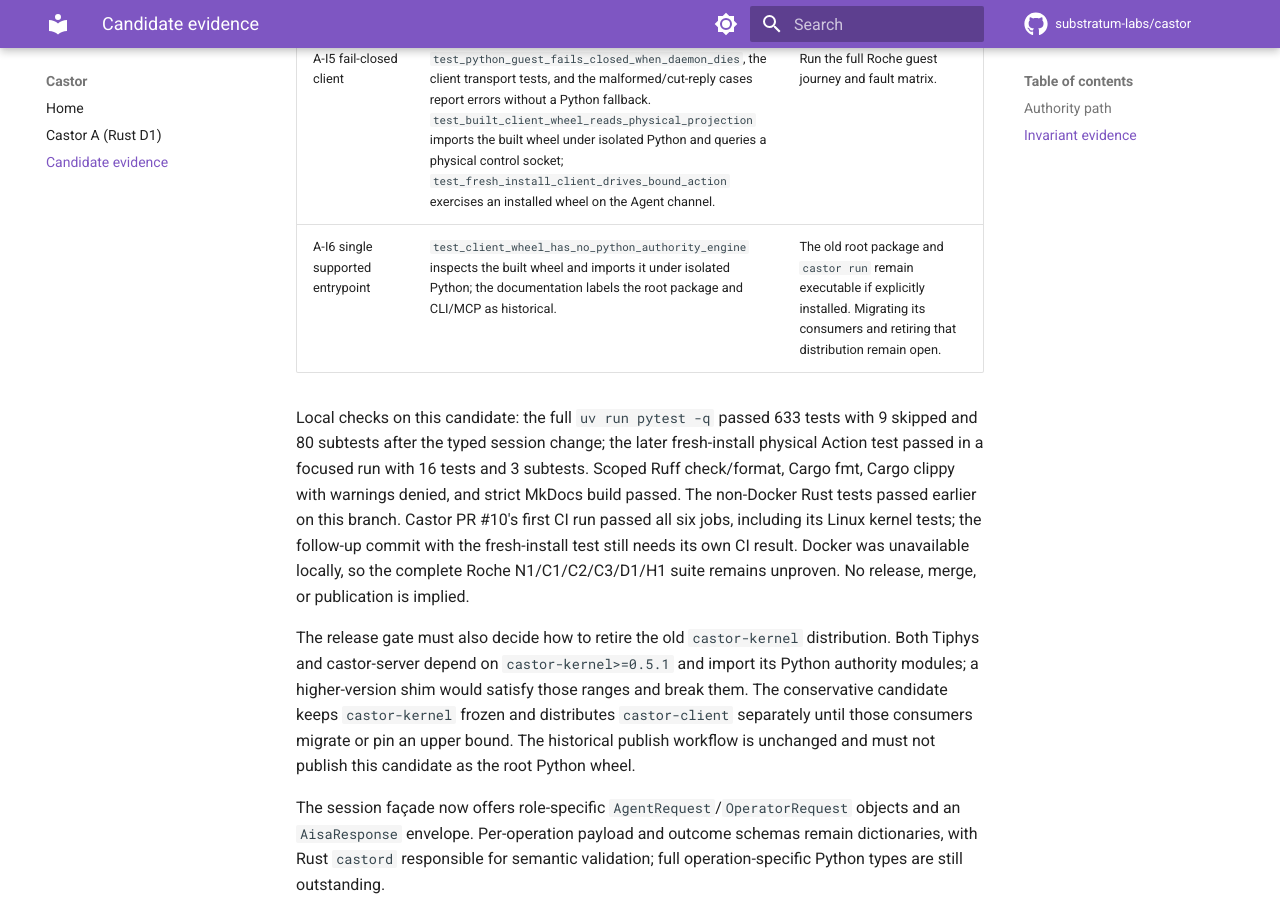
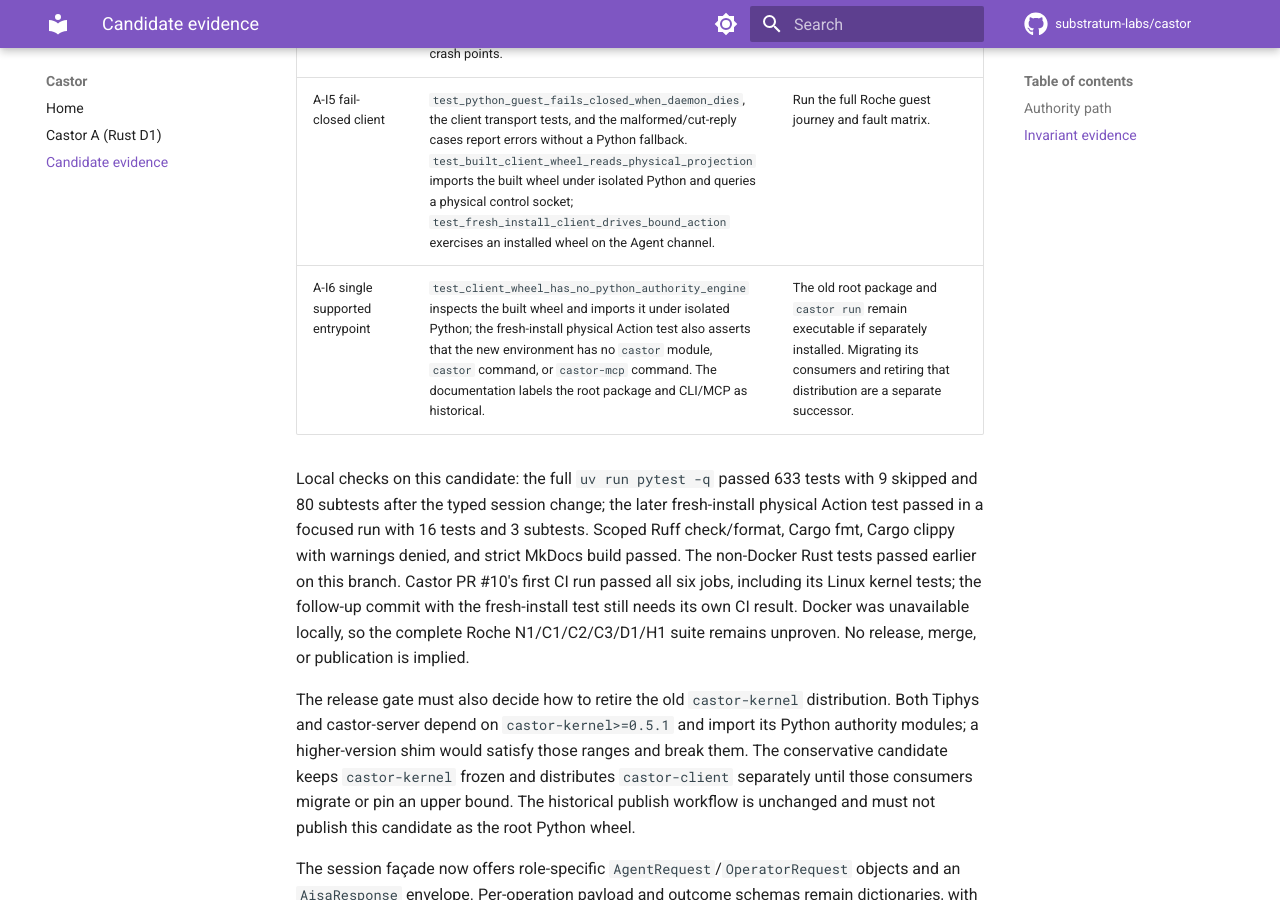
Before and after one commit to substratum-labs/castor, an MkDocs documentation site: the page built from docs/castor-a-conformance.md, in a window 1280 px wide and 900 px high, scrolled down 1101 px. Built offline with MkDocs 1.6.1 and Material for MkDocs 9.7.7, drawn with Linux system fonts in a browser that asks for light colours; comment, search, counter and statistics services are not loaded.

Commit message:
test: ensure clean client install excludes legacy entrypoints

```diff
--- a/docs/castor-a-conformance.md
+++ b/docs/castor-a-conformance.md
@@ -15,7 +15,7 @@ This page records the 2026-09-24 local candidate checks. It is not a release acc
 | A-I3 bound Action before effect | `test_fresh_install_client_drives_bound_action` installs the candidate wheel offline into a new environment, uses its Agent session to Arm and record dispatch against physical `castord`, then observes one trusted actuator effect and settlement. The existing cognitive recovery and dogfood tests cover binding and delivery order. | Run the full N1 trace against the exact candidate in Roche. |
 | A-I4 conservative crash recovery | `test_python_guest_observes_unknown_after_arm_and_restart` observes `ArmedUnknown` and zero actuator effects; existing R9 and C1–C3 harnesses cover later crash points. | Run the full Roche C1–C3 physical suite on CI. |
 | A-I5 fail-closed client | `test_python_guest_fails_closed_when_daemon_dies`, the client transport tests, and the malformed/cut-reply cases report errors without a Python fallback. `test_built_client_wheel_reads_physical_projection` imports the built wheel under isolated Python and queries a physical control socket; `test_fresh_install_client_drives_bound_action` exercises an installed wheel on the Agent channel. | Run the full Roche guest journey and fault matrix. |
-| A-I6 single supported entrypoint | `test_client_wheel_has_no_python_authority_engine` inspects the built wheel and imports it under isolated Python; the documentation labels the root package and CLI/MCP as historical. | The old root package and `castor run` remain executable if explicitly installed. Migrating its consumers and retiring that distribution remain open. |
+| A-I6 single supported entrypoint | `test_client_wheel_has_no_python_authority_engine` inspects the built wheel and imports it under isolated Python; the fresh-install physical Action test also asserts that the new environment has no `castor` module, `castor` command, or `castor-mcp` command. The documentation labels the root package and CLI/MCP as historical. | The old root package and `castor run` remain executable if separately installed. Migrating its consumers and retiring that distribution are a separate successor. |
 
 Local checks on this candidate: the full `uv run pytest -q` passed 633 tests with 9 skipped and 80 subtests after the typed session change; the later fresh-install physical Action test passed in a focused run with 16 tests and 3 subtests. Scoped Ruff check/format, Cargo fmt, Cargo clippy with warnings denied, and strict MkDocs build passed. The non-Docker Rust tests passed earlier on this branch. Castor PR #10's first CI run passed all six jobs, including its Linux kernel tests; the follow-up commit with the fresh-install test still needs its own CI result. Docker was unavailable locally, so the complete Roche N1/C1/C2/C3/D1/H1 suite remains unproven. No release, merge, or publication is implied.
 
```
Also changed, not shown: 1 other file.
